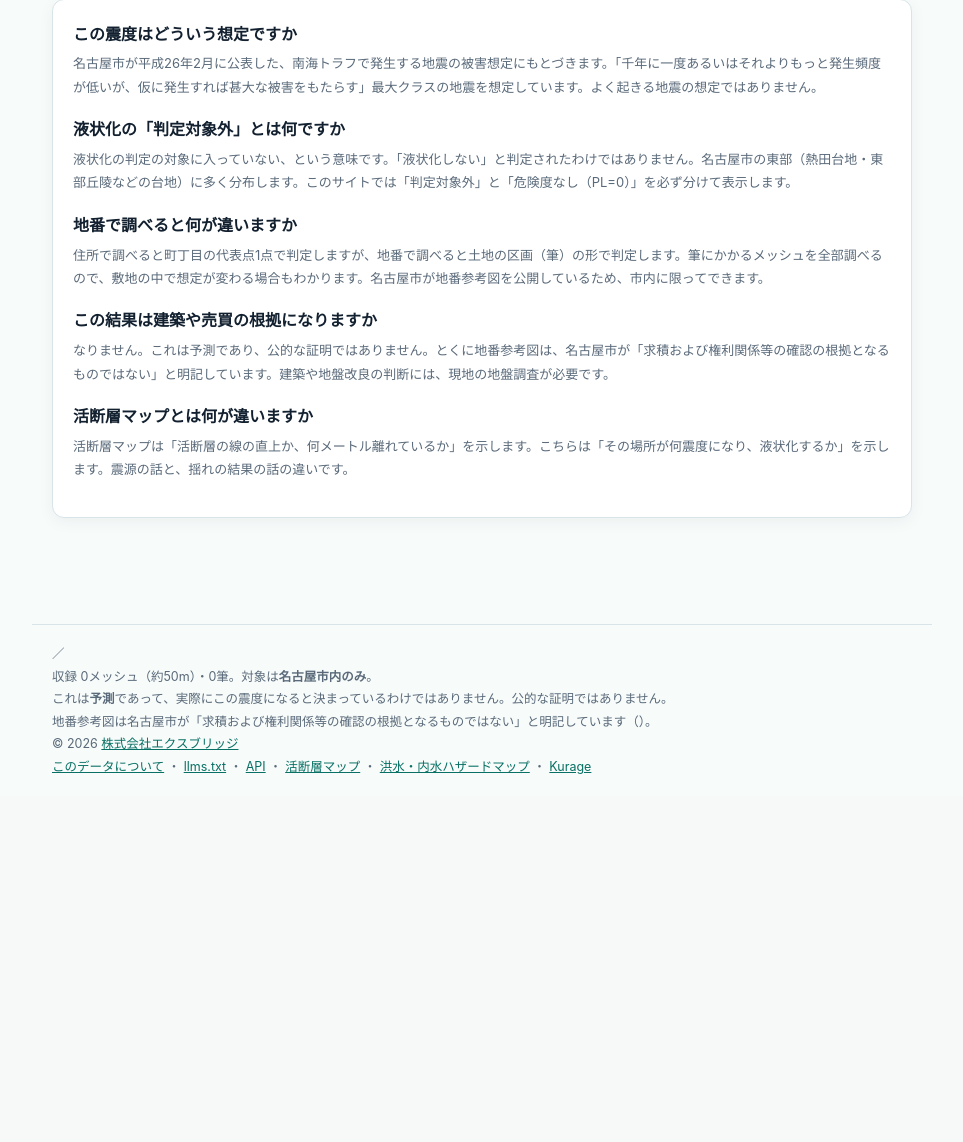
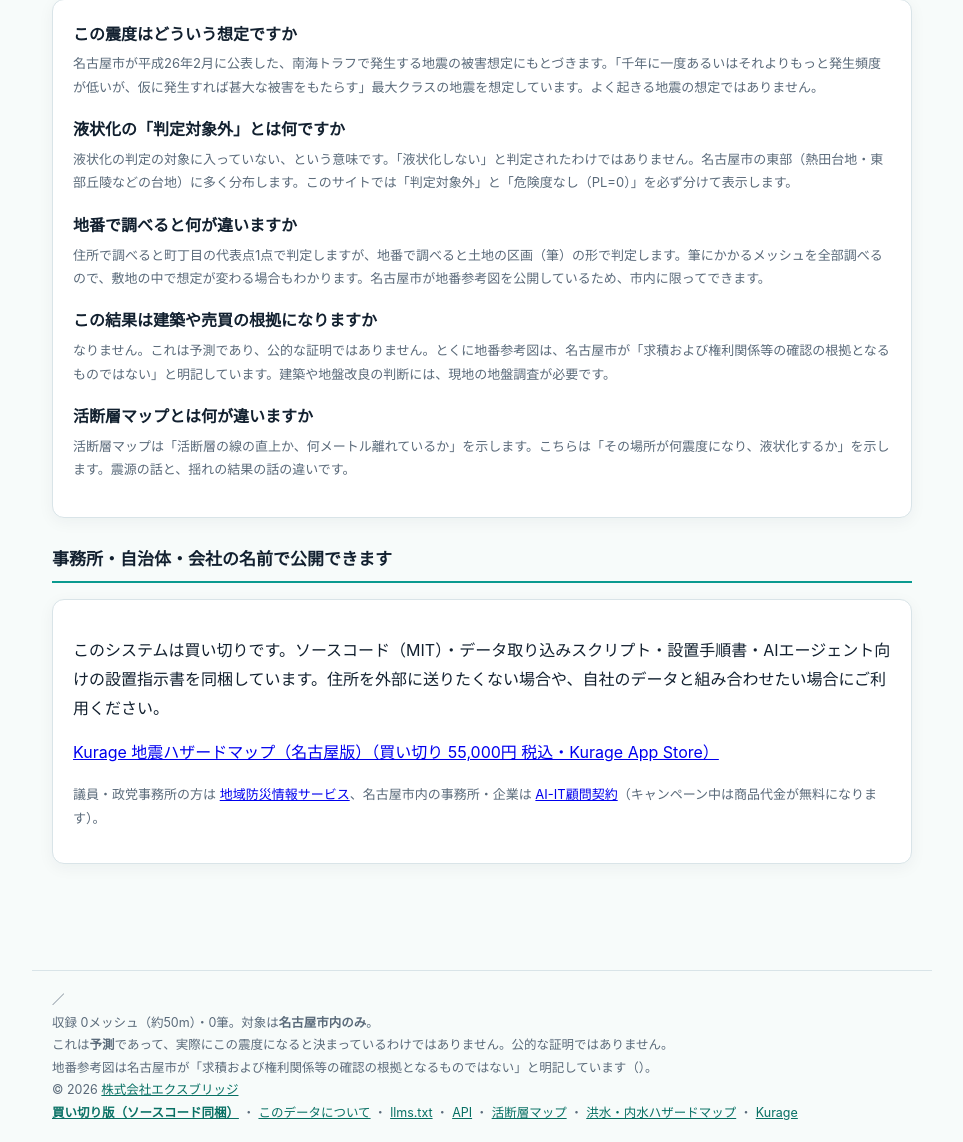
Before and after one commit to katsushi2441/kjishin, a FastAPI app: page / in a window 1280 px wide. Shown: the part 749-1891 px from the top of the page, without its empty margins (158-1121 px from the left). Before the commit the page ends 1523 px from the top, so only its background shows below. Run offline with FastAPI, Linux system fonts and the light colour scheme; parts of the project's set-up code (start-up, migrations or seed data) failed here and were passed over.

Commit message:
デモサイトから買い切り版（kappstore）への導線を全ページに張る
出品済みなのにデモから商品ページへリンクしていない製品があり、
トップ・地図ページ・llms.txt で導線がばらついていたのを揃えた。

- トップ / 地図ページ / llms.txt のいずれからも商品ページへ行けるようにした
- llms.txt に「## 買い切り版」節を追加（AI検索から商品へ届くように）
- テンプレート方式の製品はフッター（base.html）に入れたので全ページから届く

Co-Authored-By: Claude Opus 5 (1M context) <noreply@anthropic.com>

```diff
--- a/app/main.py
+++ b/app/main.py
@@ -42,6 +42,8 @@ INDEX = Index()
 CHIBAN = Chiban()
 
 LINKS = {
+    # 買い切り版の商品ページ。デモから商品へ必ず導線を張る（全製品そろえる）
+    "kappstore": "https://kappstore.exbridge.jp/app.php?id=51649180bea0fd57&ref=kjishin",
     "kfault": "https://kurage.exbridge.jp/kfault.php/",
     "kflood": "https://kurage.exbridge.jp/kflood.php/",
     "khazard": "https://kurage.exbridge.jp/khazard.php/",
@@ -278,6 +280,11 @@ def llms():
   名古屋市東部の台地に多い。危険度なし（PL=0）とは必ず分けて表示する。
 - 地番で調べると、代表点1点ではなく**筆の形**で判定し、筆にかかるメッシュの幅で返す。
 
+
+## 買い切り版
+- 商品ページ: https://kappstore.exbridge.jp/app.php?id=51649180bea0fd57
+- 税込55,000円。ソースコード（MIT）・データ取り込みスクリプト・設置手順書を同梱。自社サーバーで動かせる。
+
 ## 使い方
 - 住所で調べる: {PUBLIC_BASE}/?q=<住所>
 - 地番で調べる: {PUBLIC_BASE}/?q=<区名+町丁目+地番>\n- 地図で見る: {PUBLIC_BASE}/map/
--- a/app/templates/base.html
+++ b/app/templates/base.html
@@ -54,5 +54,5 @@ footer a{color:var(--teal-deep)}
 これは<b>予測</b>であって、実際にこの震度になると決まっているわけではありません。公的な証明ではありません。<br>
 地番参考図は名古屋市が「求積および権利関係等の確認の根拠となるものではない」と明記しています（{{ chiban_vintage }}）。<br>
 &copy; {{ year }} <a href="https://exbridge.jp/" target="_blank" rel="noopener">株式会社エクスブリッジ</a><br>
-<a href="{{ root }}about">このデータについて</a> ・ <a href="{{ root }}llms.txt">llms.txt</a> ・ <a href="{{ root }}api/check?q=中村区名駅一丁目1015-14">API</a> ・ <a href="{{ links.kfault }}" target="_blank" rel="noopener">活断層マップ</a> ・ <a href="{{ links.kflood }}" target="_blank" rel="noopener">洪水・内水ハザードマップ</a> ・ <a href="https://kurage.exbridge.jp/" target="_blank" rel="noopener">Kurage</a>
+<a href="{{ links.kappstore }}" target="_blank" rel="noopener"><b>買い切り版（ソースコード同梱）</b></a> ・ <a href="{{ root }}about">このデータについて</a> ・ <a href="{{ root }}llms.txt">llms.txt</a> ・ <a href="{{ root }}api/check?q=中村区名駅一丁目1015-14">API</a> ・ <a href="{{ links.kfault }}" target="_blank" rel="noopener">活断層マップ</a> ・ <a href="{{ links.kflood }}" target="_blank" rel="noopener">洪水・内水ハザードマップ</a> ・ <a href="https://kurage.exbridge.jp/" target="_blank" rel="noopener">Kurage</a>
 </footer></body></html>
--- a/app/templates/index.html
+++ b/app/templates/index.html
@@ -65,4 +65,11 @@
   <p class="muted" style="margin:0 0 16px">{{ a_ }}</p>
 {% endfor %}
 </div>
+
+<h2>事務所・自治体・会社の名前で公開できます</h2>
+<div class="card">
+<p>このシステムは買い切りです。ソースコード（MIT）・データ取り込みスクリプト・設置手順書・AIエージェント向けの設置指示書を同梱しています。住所を外部に送りたくない場合や、自社のデータと組み合わせたい場合にご利用ください。</p>
+<p><a href="{{ links.kappstore }}" target="_blank" rel="noopener">Kurage 地震ハザードマップ（名古屋版）（買い切り 55,000円 税込・Kurage App Store）</a></p>
+<p class="muted">議員・政党事務所の方は <a href="/bousai-giin.html">地域防災情報サービス</a>、名古屋市内の事務所・企業は <a href="https://exbridge.jp/ai-it-komon.html?ref=kjishin" target="_blank" rel="noopener">AI-IT顧問契約</a>（キャンペーン中は商品代金が無料になります）。</p>
+</div>
 {% endblock %}
```
